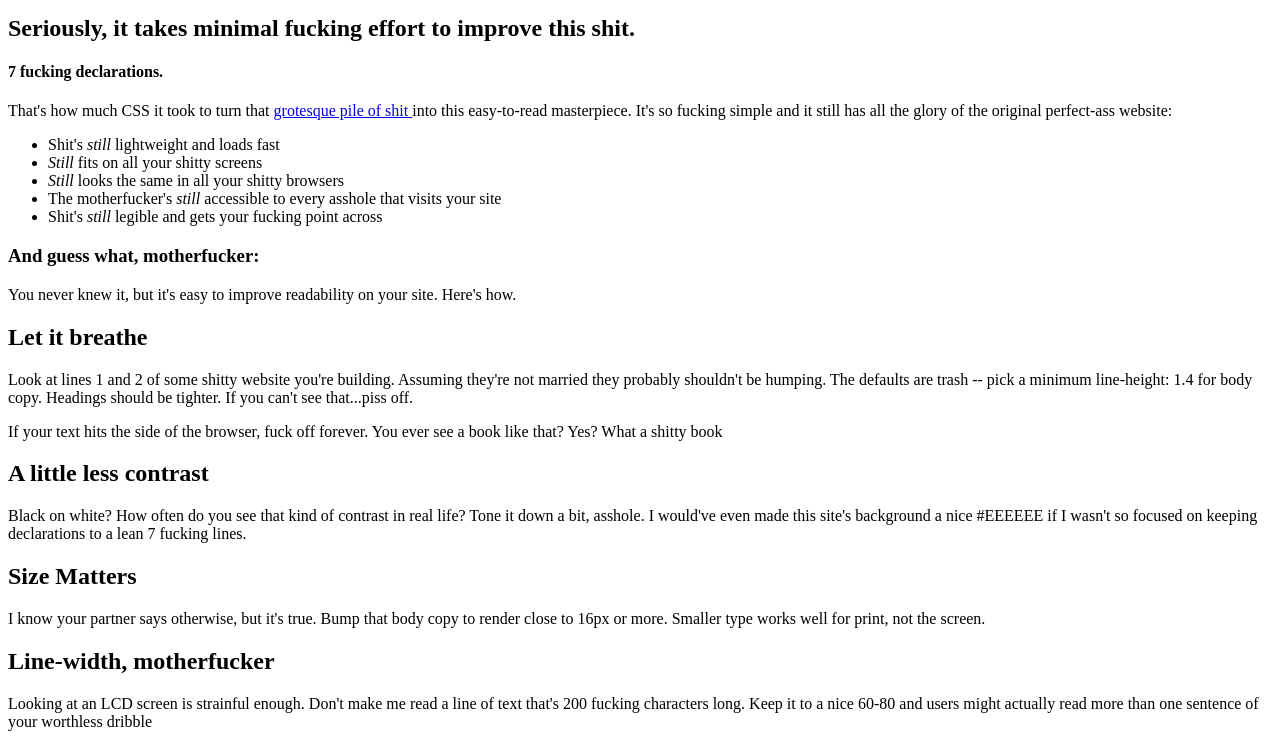
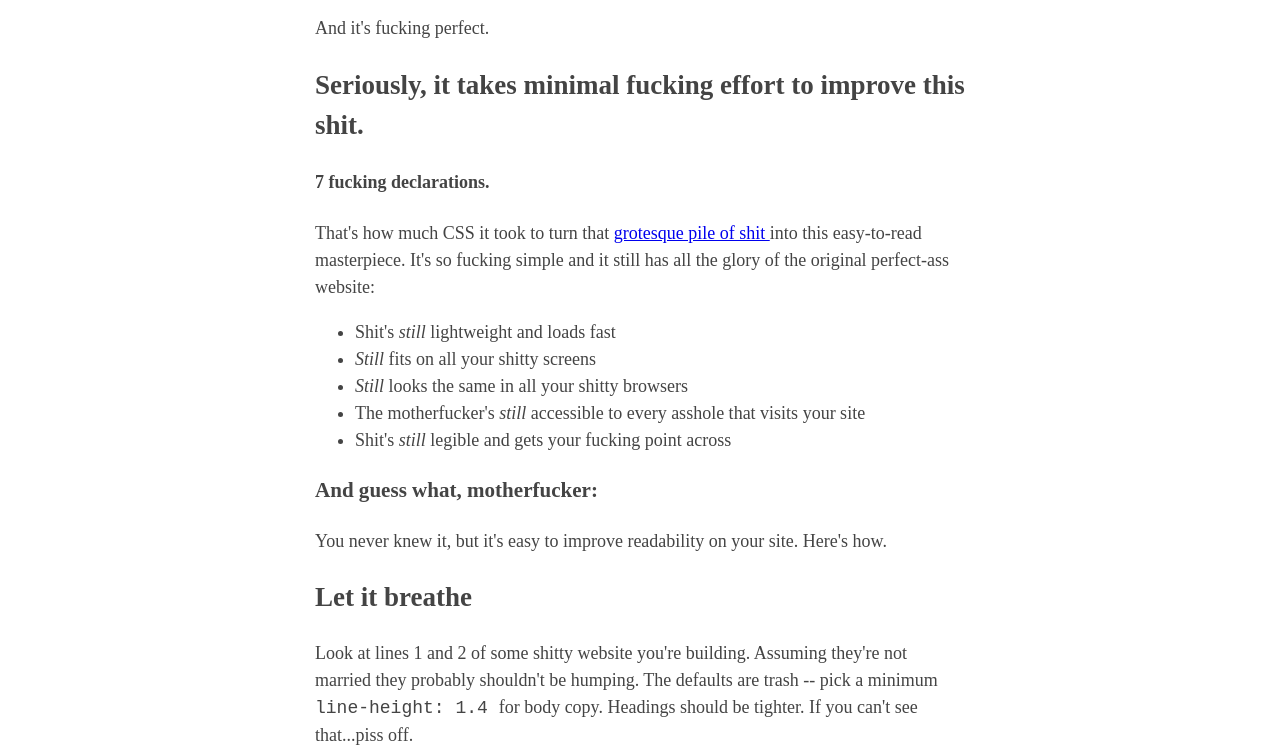
Before and after one commit to eya93/eya93.github.io, a plain HTML site: page index.html in a window 1280 px wide. Shown: the part 103-850 px from the top of the page. Drawn offline with Linux system fonts and the light colour scheme.

Commit message:
fix the name of the css file

```diff
--- a/index.html
+++ b/index.html
@@ -4,7 +4,7 @@
 <head>
     <meta charset="utf-8">
     <title>Better Motherfucking Website</title>
-    <link type="text/css" rel="stylesheet" href="styleBest.css">
+    <link type="text/css" rel="stylesheet" href="style.css">
 
 </head>
 
```
